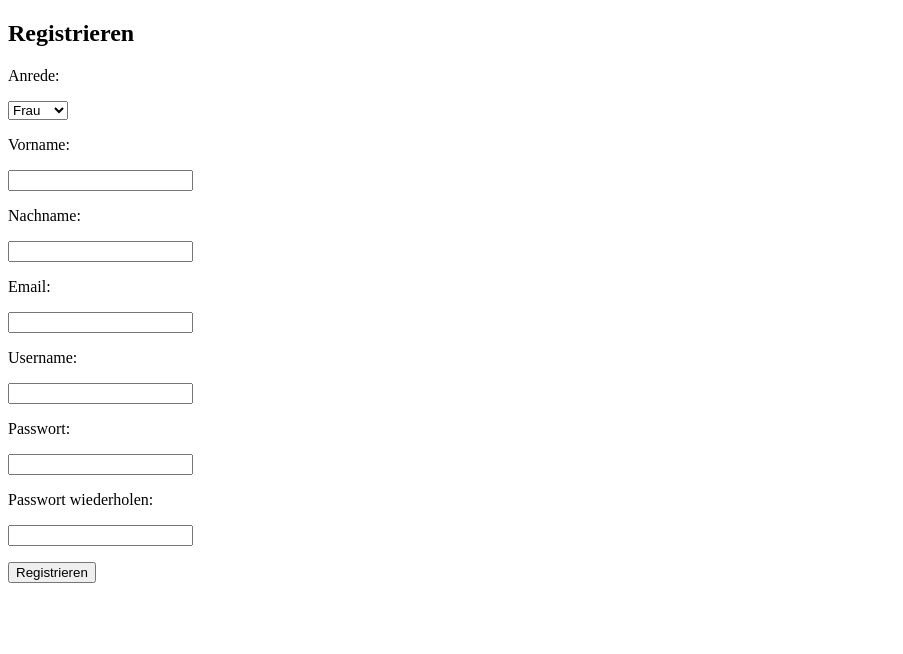
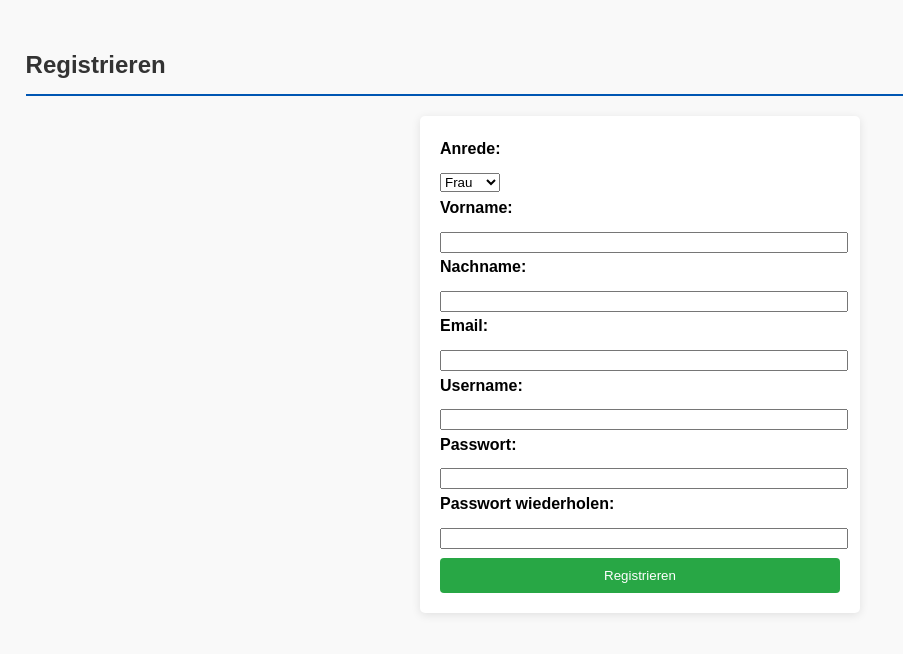
Before and after one commit to nichtkilian/Webtechno, a PHP site: page /registration.html in a window 1280 px wide. Shown: the top 654 px of the page, without its empty margins (0-903 px from the left). Run offline with PHP 8.4, Linux system fonts and the light colour scheme.

Commit message:
Styling mit CSS hinzugefügt

```diff
--- a/help.html
+++ b/help.html
@@ -21,7 +21,7 @@
             </ul>
         </nav>
     </header>
-    <div>
+    <div class="container">
         <section id="reservierung" class="section">
             <h2>Reservierung vornehmen</h2>
             <p>Folgen Sie diesen Schritten, um eine Reservierung vorzunehmen:</p>
--- a/impressum.html
+++ b/impressum.html
@@ -10,6 +10,7 @@
     <header>
         <h1>Impressum</h1>
     </header>
+    <div class="container">
         <h2>Hotelinformationen</h2>
         <p><div class="bold">Hotelname:</div> WEB Hotel GmbH</p>
         <p><div class="bold">Inhaber:</div></p>
@@ -46,5 +47,6 @@
 
         <h2>Alternative Streitbeilegung</h2>
         <p>Verbraucher haben die M&ouml;glichkeit, Beschwerden an die Online-Streitbeilegungsplattform der EU zu richten: <a href="https://ec.europa.eu/odr" target="_blank">https://ec.europa.eu/odr</a>. Sie können allf&auml;llige Beschwerde auch an die oben angegebene E-Mail-Adresse richten.</p>
+    </div>
 </body>
 </html>
--- a/registration.html
+++ b/registration.html
@@ -4,92 +4,44 @@
     <meta charset="UTF-8">
     <meta name="viewport" content="width=device-width, initial-scale=1.0">
     <title>Registrierungsformular</title>
+    <link rel="stylesheet" href="styles.css">
+</head>
+<footer>
 
-</head>
-
+</footer>
 <body>
     <h2>Registrieren</h2>
-    <form action="/register" method="POST" onsubmit="return validatePasswords()">
-        <p>
-            <p>
+    <div>
+        <form action="/register" method="POST">
             <label for="salutation">Anrede:</label>
-            </p>
-            <p>
+
             <select id="salutation" name="salutation" required>
                 <option>Frau</option>
                 <option>Herr</option>
                 <option>Divers</option>
             </select>
-            </p>
-        </p>
 
-        <p>
-            <p>
             <label for="name">Vorname:</label>
-            </p>
-            <p>
             <input id="name" type="text" pattern="[A-za-z\-]+" name="name" required>
-            </p>
-        </p>
 
-        <p>
-            <p>
             <label for="surname">Nachname:</label>
-            </p>
-            <p>
             <input id="surname" type="text" pattern="[A-za-z\-]+" name="surname" required>
-            </p>
-        </p>
 
-        <p>
-            <p>
             <label for="email">Email:</label>
-            </p>
-            <p>
             <input id="name" type="email" name="email" required>
-            </p>
-        </p>
 
-        <p>
-            <p>
             <label for="user">Username:</label>
-            </p>
-            <p>
             <input id="user" type="text" name="user" required>
-            </p>
-        </p>
 
-        <p>
-            <p>
             <label for="password">Passwort:</label>
-            </p>
-            <p>
-                <input id="password" type="password" name="password" minlength="8" maxlength="20" required>
-            </p>
-            <p>
+            <input id="password" type="password" name="password" required>
+
             <label for="password_check">Passwort wiederholen:</label>
-            </p>
-            <p>
             <input id="confirm_password" type="password" name="confirm_password" required>
-            </p>
-        </p>
 
-        <p>
-            <button type="submit">Registrieren</button>
-        </p>
+            <input type="submit" value="Registrieren"></input>
+
         </form>
-
-    <script>
-        function validatePasswords() {
-            const password = document.getElementById("password").value;
-            const confirmPassword = document.getElementById("confirm_password").value;
-
-            if (password !== confirmPassword) {
-                alert("Die Passwörter stimmen nicht überein. Bitte versuchen Sie es erneut.");
-                return false;
-            }
-            return true;
-        }
-    </script>
+    </div>
 </body>
 </html>
--- a/styles.css
+++ b/styles.css
@@ -1,3 +1,65 @@
+body {
+    font-family: Arial, sans-serif;
+    background-color: #f9f9f9;
+    line-height: 1.6;
+    margin: 1%;
+    padding: 1%;
+}
+.container {
+    max-width: 1200px;
+    margin: 20px auto;
+    padding: 20px;
+    background-color: #fff;
+    box-shadow: 0 0 10px rgba(0, 0, 0, 0.1);
+}
+h1 {
+    color: #0056b3;
+    text-align: center;
+}
+h2 {
+    color: #333;
+    border-bottom: 2px solid #0056b3;
+    padding-bottom: 10px;
+}
+ul {
+    list-style-type: none;
+    padding: 0;
+}
+ul li {
+    padding: 10px;
+    margin-bottom: 10px;
+    background-color: #e9f2fb;
+    border-left: 4px solid #0056b3;
+}
+form {
+    max-width: 400px;
+    margin: auto;
+    padding: 20px;
+    background-color: #fff;
+    border-radius: 5px;
+    box-shadow: 0 2px 10px rgba(0, 0, 0, 0.1);
+}
+label {
+    display: block;
+    margin-bottom: 8px;
+    font-weight: bold;
+}
+input[type="text"],
+input[type="email"],
+input[type="password"] {
+    width: 100%;
+}
+input[type="submit"] {
+    margin-top: 8px;
+    width: 100%;
+    padding: 10px;
+    background-color: #28a745;
+    color: white;
+    border: none;
+    border-radius: 4px;
+    cursor: pointer;
+}
+
 .bold {
     font-weight:bold;
     display:inline;
```
Also changed, not shown: login.html (+9 -12 lines). Lines whose indentation alone changed are shown as unchanged.
